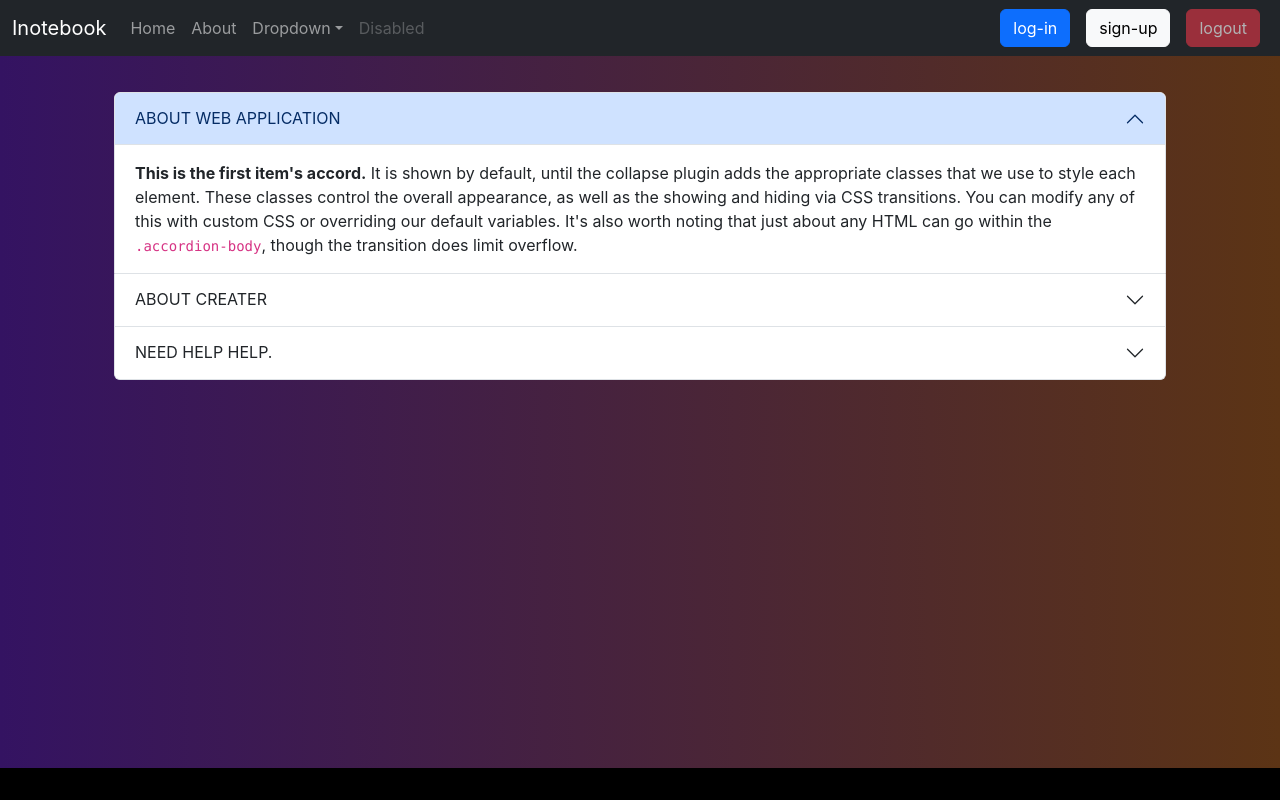
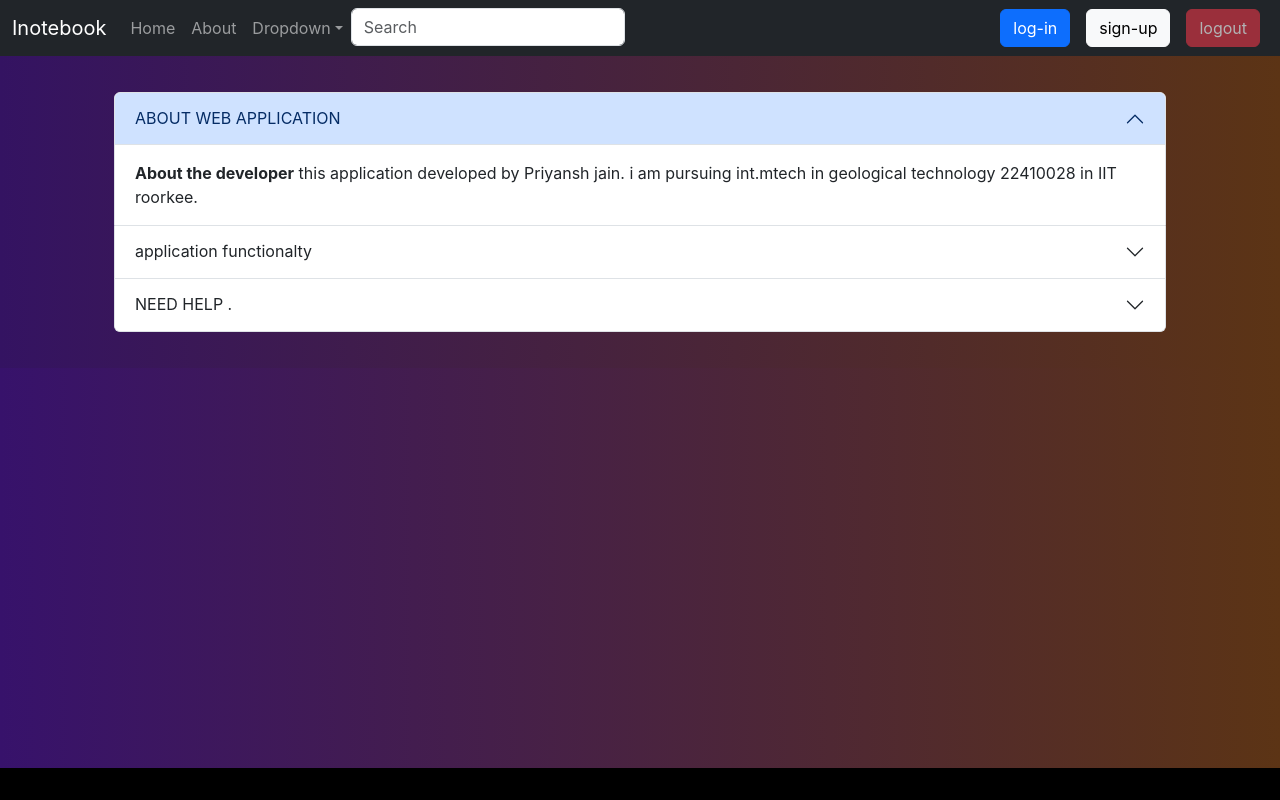
Before and after one commit to priyanshj125/inotebook, a React (Create React App) app: page /About in a window 1280 px wide. Built offline with nearby package versions, Linux system fonts and the light colour scheme.

Commit message:
save vode

```diff
--- a/public/index.html
+++ b/public/index.html
@@ -16,12 +16,12 @@
     <link href="https://cdn.jsdelivr.net/npm/bootstrap@5.3.3/dist/css/bootstrap.min.css" rel="stylesheet" integrity="sha384-QWTKZyjpPEjISv5WaRU9OFeRpok6YctnYmDr5pNlyT2bRjXh0JMhjY6hW+ALEwIH" crossorigin="anonymous">
     <!-- <script src="https://cdn.tailwindcss.com"></script> -->
 
-    <title>React App</title>
+    <title>Inotebook </title>
   </head>
   <body>
     <noscript>You need to enable JavaScript to run this app.</noscript>
     <div class="app-contanier">
-      <div id="root" style="  background: linear-gradient(to right, #341362, #5c3415);"></div>
+      <div id="root" style="  background: linear-gradient(to right, #37126b, #5c3415);"></div>
       <footer class="footer flex-center"> </footer>
 
     </div>
--- a/src/components/about.js
+++ b/src/components/about.js
@@ -24,31 +24,31 @@ const About = () => {
     </h2>
     <div id="collapseOne" class="accordion-collapse collapse show" data-bs-parent="#accordionExample">
       <div class="accordion-body">
-        <strong>This is the first item's accord.</strong> It is shown by default, until the collapse plugin adds the appropriate classes that we use to style each element. These classes control the overall appearance, as well as the showing and hiding via CSS transitions. You can modify any of this with custom CSS or overriding our default variables. It's also worth noting that just about any HTML can go within the <code>.accordion-body</code>, though the transition does limit overflow.
+        <strong>About the developer</strong> this application developed by Priyansh jain. i am pursuing int.mtech in geological technology  22410028 in IIT roorkee.
       </div>
     </div>
   </div>
   <div class="accordion-item">
     <h2 class="accordion-header">
       <button class="accordion-button collapsed" type="button" data-bs-toggle="collapse" data-bs-target="#collapseTwo" aria-expanded="false" aria-controls="collapseTwo">
-        ABOUT CREATER
+      application functionalty
       </button>
     </h2>
     <div id="collapseTwo" class="accordion-collapse collapse" data-bs-parent="#accordionExample">
       <div class="accordion-body">
-        <strong>This is the second item's accordion body.</strong> It is hidden by default, until the collapse plugin adds the appropriate classes that we use to style each element. These classes control the overall appearance, as well as the showing and hiding via CSS transitions. You can modify any of this with custom CSS or overriding our default variables. It's also worth noting that just about any HTML can go within the <code>.accordion-body</code>, though the transition does limit overflow.
+        <strong>.</strong> the main purpose of web site to store your notes in cloud servier which you can easly approch by login or create after sign up
       </div>
     </div>
   </div>
   <div class="accordion-item">
     <h2 class="accordion-header">
       <button class="accordion-button collapsed" type="button" data-bs-toggle="collapse" data-bs-target="#collapseThree" aria-expanded="false" aria-controls="collapseThree">
-        NEED HELP HELP.
+        NEED HELP .
       </button>
     </h2>
     <div id="collapseThree" class="accordion-collapse collapse" data-bs-parent="#accordionExample">
       <div class="accordion-body">
-        <strong>This is the third item's accordion body.</strong> It is hidden by default, until the collapse plugin adds the appropriate classes that we use to style each element. These classes control the overall appearance, as well as the showing and hiding via CSS transitions. You can modify any of this with custom CSS or overriding our default variables. It's also worth noting that just about any HTML can go within the <code>.accordion-body</code>, though the transition does limit overflow.
+        <strong>help.</strong> if you face any problem in this application you can contact <strong>priyanshjain8491@gmail.com</strong>
       </div>
     </div>
   </div>
--- a/src/components/navbar.js
+++ b/src/components/navbar.js
@@ -6,6 +6,7 @@ import { useState } from "react";
 
 const Navbar = () => {
 const [islogin,setislogin]=useState(false);
+const [searchInput,setsearchInput]=useState("");
 
 
 const token = localStorage.getItem('token');
@@ -57,15 +58,16 @@ console.log(islogin);
                                     Dropdown
                                 </Link>
                                 <ul className="dropdown-menu">
-                                    <li><Link className="dropdown-item" to="/">Action</Link></li>
-                                    <li><Link className="dropdown-item" to="/">Another action</Link></li>
-                                    <li><hr className="dropdown-divider"/></li>
-                                    <li><Link className="dropdown-item" to="/">Something else here</Link></li>
+                                    <li><Link className="dropdown-item" to="/home">Action</Link></li>
+
                                 </ul>
                             </li>
                             <li className="nav-item">
-                                <Link className="nav-link disabled" aria-disabled="true">Disabled</Link>
                             </li>
+                        <form class="form-inline my-2 my-lg-0">
+                       <input class="form-control mr-sm-2" type="search" placeholder="Search" value={searchInput} onChange={(e)=>setsearchInput(e.target.value)} aria-label="Search"/>
+                       </form>
+                       {/* <button class="btn btn-outline-success my-2 my-sm-0" type="submit">Search</button> */}
                         </ul>
 
                         <Link role="button" className="btn btn-primary mx-2" to="/Login">log-in</Link>
```
Also changed, not shown: 2 other files (tests, documents, lock files or other folders).
